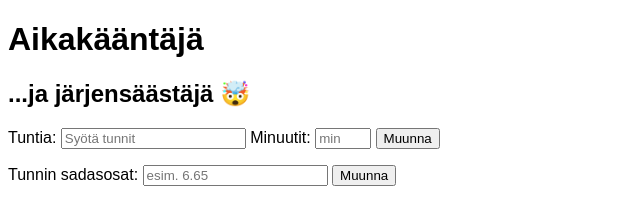
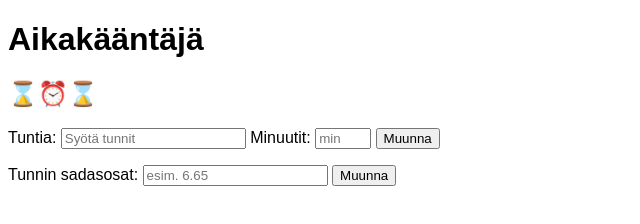
Before and after one commit to holmatron/aikakonvertteri, a plain HTML site: page index.html in a window 1280 px wide. Shown: the whole page, without its empty margins (0-640 px from the left). Drawn offline with Linux system fonts and the light colour scheme.

Commit message:
Update index.html
Update on h2

```diff
--- a/index.html
+++ b/index.html
@@ -10,7 +10,7 @@
 </head>
 <body>
   <h1>Aikakääntäjä</h1>
-<h2>...ja järjensäästäjä 🤯</h2>
+<h2>⌛⏰⌛</h2>
   <p>
   <label for="tuntia">Tuntia:</label>
   <input type="number" id="tuntia" min="0" step="1" placeholder="Syötä tunnit">
```
